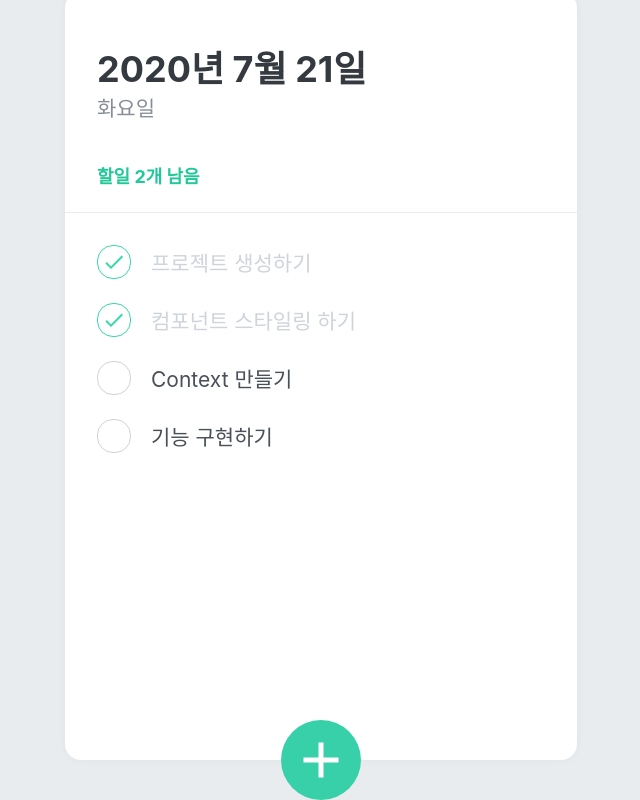
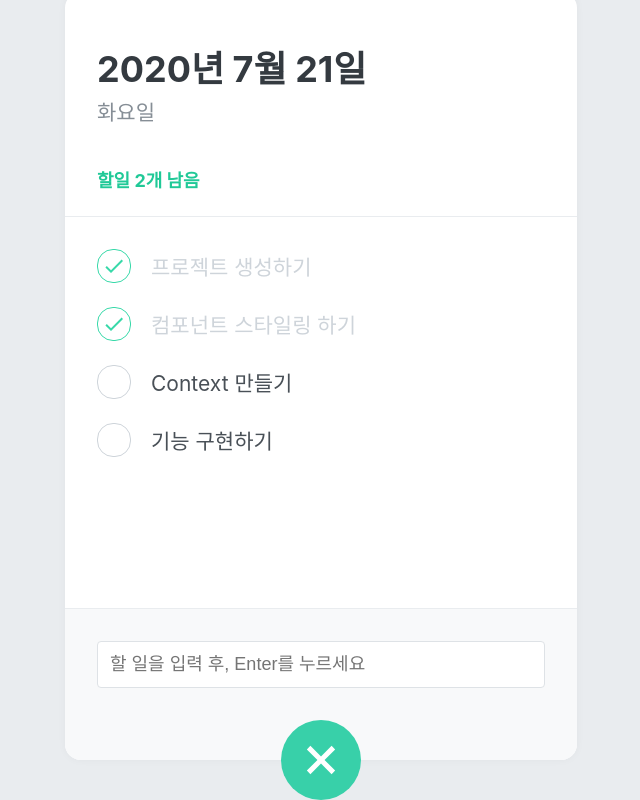
Before and after one commit to keemtj/project-react-todolist, a React (Create React App) app: page / in a window 1280 px wide. Both pictures are taken after a click on the button 640 px from the left and 864 px from the top of the page. Shown: the part 104-904 px from the top of the page, without its empty margins (319-959 px from the left). Built offline with nearby package versions, Linux system fonts and the light colour scheme.

Commit message:
:dizzy: Add transition to button

```diff
--- a/src/components/TodoCreate.js
+++ b/src/components/TodoCreate.js
@@ -1,4 +1,4 @@
-import React from "react";
+import React, { useState } from "react";
 import styled, { css } from "styled-components";
 import { MdAdd } from "react-icons/md";
 
@@ -28,13 +28,66 @@
 
   border: none;
   outline: none;
+
+  transition: 0.125s all ease-in;
+
+  ${(props) =>
+    props.open &&
+    css`
+      background: $ff6b6b;
+      &:hover {
+        background: #ff8787;
+      }
+      &:active {
+        background: #fa5252;
+      }
+      transform: translate(-50%, 50%) rotate(45deg);
+    `}
+`;
+
+const InsertFormPositioner = styled.div`
+  width: 100%;
+  bottom: 0;
+  left: 0;
+  position: absolute;
+`;
+
+const InsertForm = styled.div`
+  background: #f8f9fa;
+  padding: 32px;
+  padding-bottom: 72px;
+  border-top: 1px solid #e9ecef;
+  border-bottom-left-radius: 16px;
+  border-bottom-right-radius: 16px;
+`;
+
+const Input = styled.input`
+  padding: 12px;
+  border-radius: 4px;
+  border: 1px solid #dee2e6;
+  width: 100%;
+  outline: none;
+  font-size: 18px;
+  box-sizing: border-box;
 `;
 
 const TodoCreate = () => {
+  const [open, setOpen] = useState(false);
+  const onToggle = () => setOpen(!open);
+
   return (
-    <CircleButton>
-      <MdAdd />
-    </CircleButton>
+    <>
+      {open && (
+        <InsertFormPositioner>
+          <InsertForm>
+            <Input placeholder="할 일을 입력 후, Enter를 누르세요" autoFocus />
+          </InsertForm>
+        </InsertFormPositioner>
+      )}
+      <CircleButton onClick={onToggle} open={open}>
+        <MdAdd />
+      </CircleButton>
+    </>
   );
 };
 
--- a/src/components/TodoHead.js
+++ b/src/components/TodoHead.js
@@ -15,7 +15,7 @@
   }
 
   .day {
-    margi-top: 4px;
+    margin-top: 4px;
     color: #868e96;
     font-size: 21px;
   }
```
